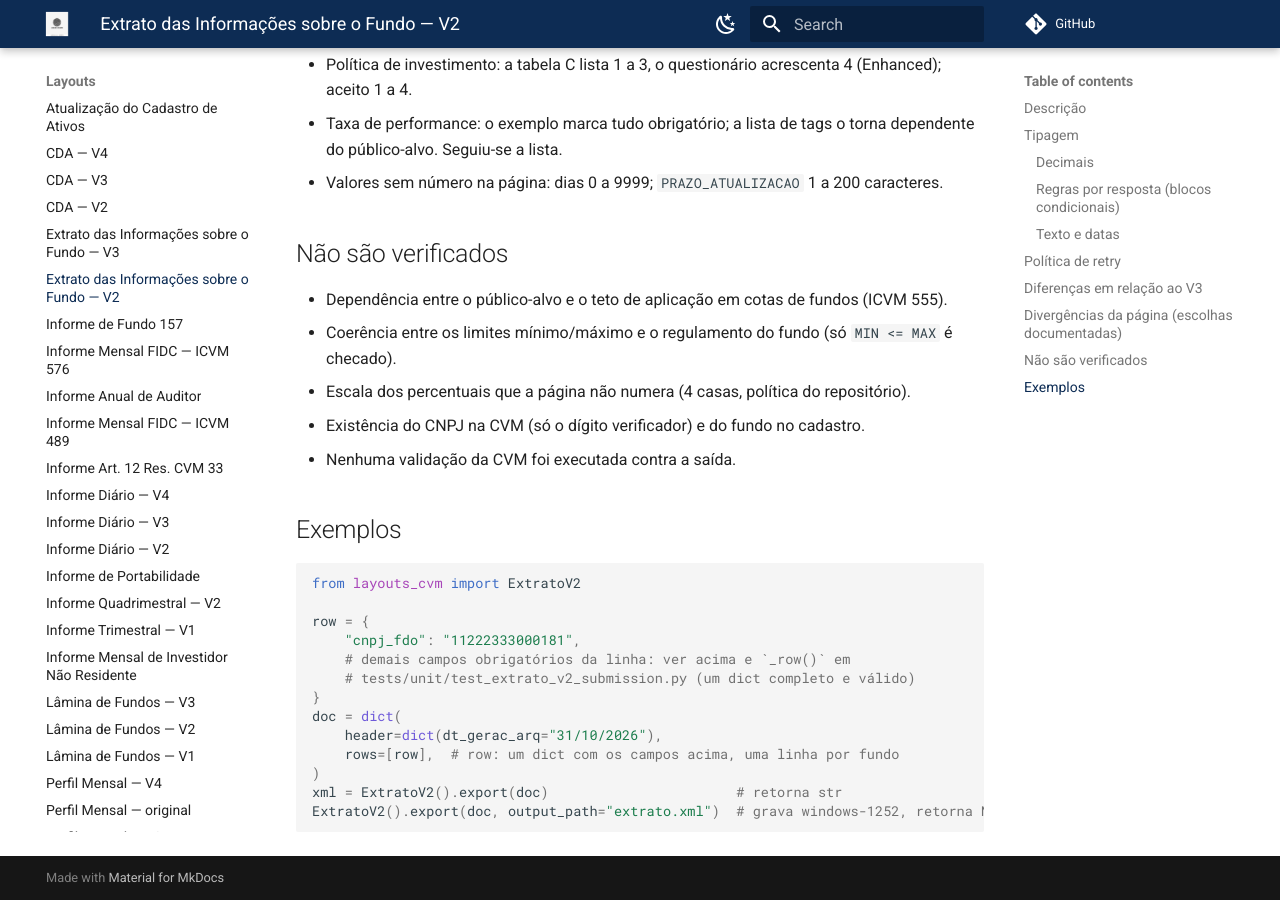
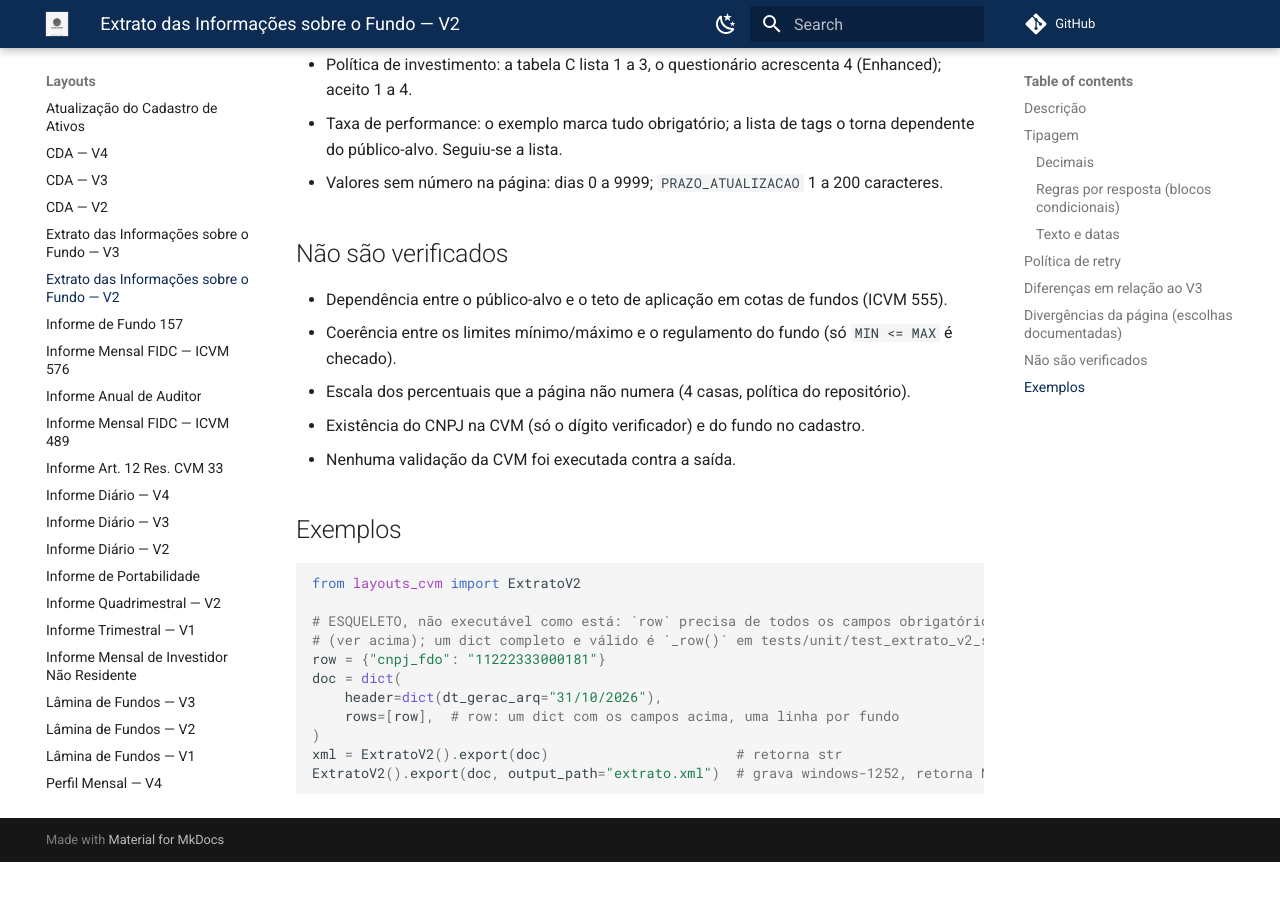
Before and after one commit to guilhermegor/layouts-cvm, an MkDocs documentation site: the page built from docs/extrato_v2.md, in a window 1280 px wide and 900 px high, scrolled down 2322 px. Built offline with MkDocs 1.6.1 and Material for MkDocs 9.7.7, drawn with Linux system fonts in a browser that asks for light colours; comment, search, counter and statistics services are not loaded; the version menu is left out; after the commit the page ends 3184 px from its top, so only the background shows below that.

Commit message:
fix: label the docs row as a skeleton, guard the oversize fixture
- mark the docs example as a non-runnable skeleton
- assert the oversize fixture keeps a margin over the 1 MB limit

````diff
--- a/docs/extrato_v2.md
+++ b/docs/extrato_v2.md
@@ -94,11 +94,9 @@ no V2: `PUBLICO_ALVO`, `COD_DISTR_FDO`, `APLICACAO_MINIMA_FUNDO`, `TIPO_VALOR_CO
 ```python
 from layouts_cvm import ExtratoV2
 
-row = {
-    "cnpj_fdo": "11222333000181",
-    # demais campos obrigatórios da linha: ver acima e `_row()` em
-    # tests/unit/test_extrato_v2_submission.py (um dict completo e válido)
-}
+# ESQUELETO, não executável como está: `row` precisa de todos os campos obrigatórios da linha
+# (ver acima); um dict completo e válido é `_row()` em tests/unit/test_extrato_v2_submission.py
+row = {"cnpj_fdo": "11222333000181"}
 doc = dict(
     header=dict(dt_gerac_arq="31/10/2026"),
     rows=[row],  # row: um dict com os campos acima, uma linha por fundo
````
Also changed, not shown: 1 other file.
